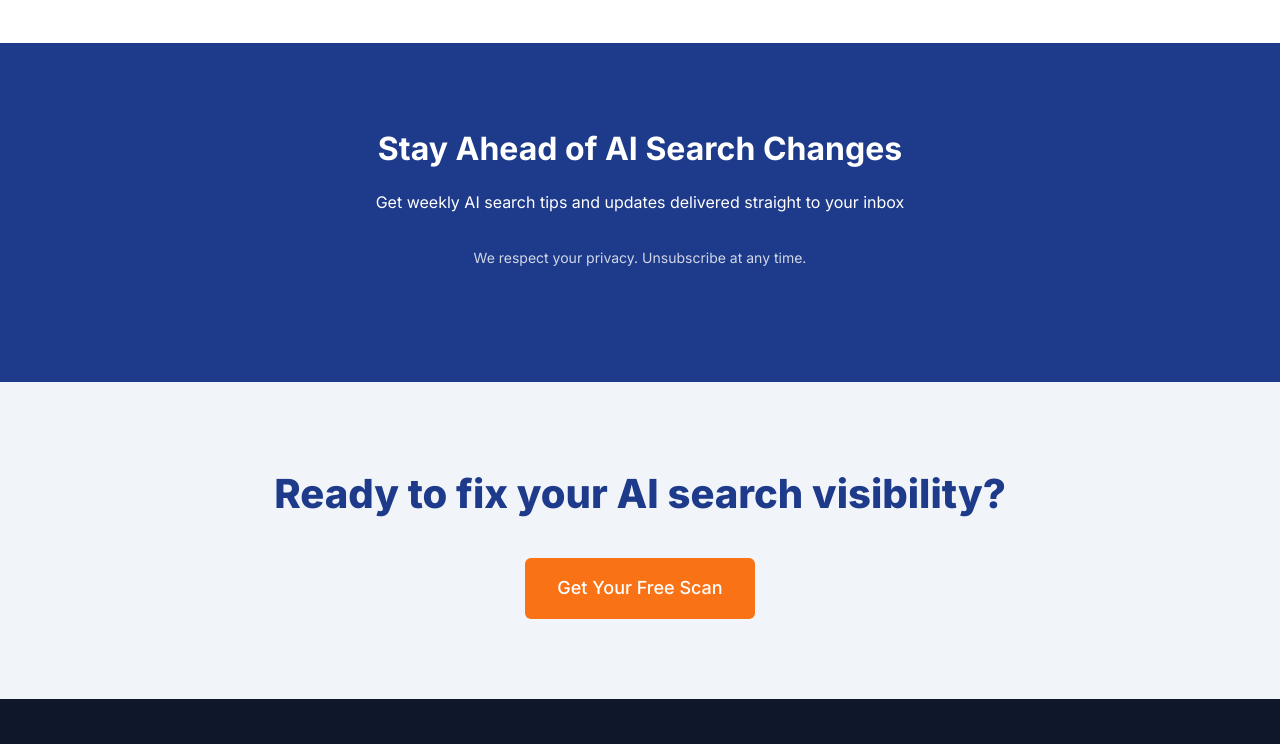
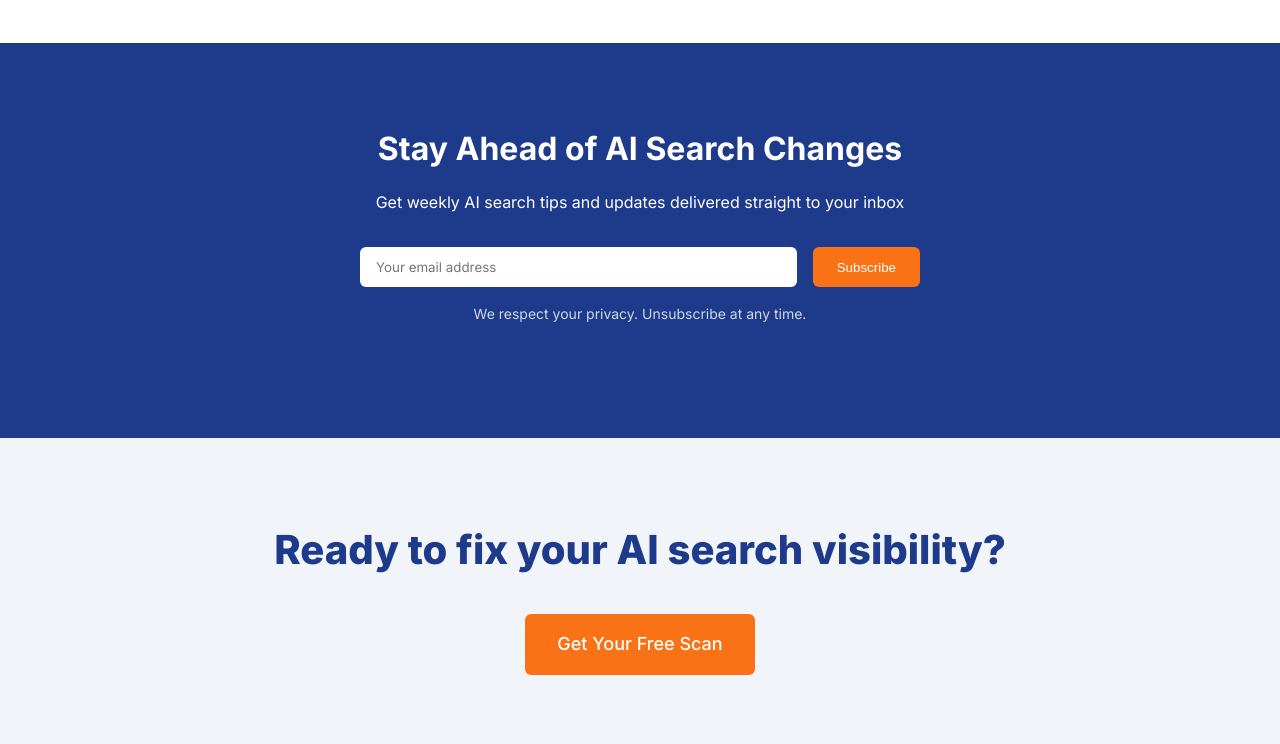
Before and after one commit to TheWayWithin/aisearchmastery, a plain HTML site: page index.html in a window 1280 px wide. Shown: the part 4200-4944 px from the top of the page. Drawn offline with Linux system fonts and the light colour scheme.

Commit message:
Update index.html

```diff
--- a/index.html
+++ b/index.html
@@ -947,12 +947,15 @@
     </section>
 
     <section class="newsletter">
-    <div class="container newsletter-container">
-        <h2>Stay Ahead of AI Search Changes</h2>
-        <p>Get weekly AI search tips and updates delivered straight to your inbox</p>
-        <script async data-uid="0e0cceafd" src="https://ai-search-mastery.kit.com/0e0cceafd/index.js"></script>
-        <p class="newsletter-disclaimer">We respect your privacy. Unsubscribe at any time.</p>
-    </div>
+        <div class="container newsletter-container">
+            <h2>Stay Ahead of AI Search Changes</h2>
+            <p>Get weekly AI search tips and updates delivered straight to your inbox</p>
+            <form class="newsletter-form">
+                <input type="email" placeholder="Your email address" required>
+                <button type="submit">Subscribe</button>
+            </form>
+            <p class="newsletter-disclaimer">We respect your privacy. Unsubscribe at any time.</p>
+        </div>
     </section>
 
     <section class="cta">
```
